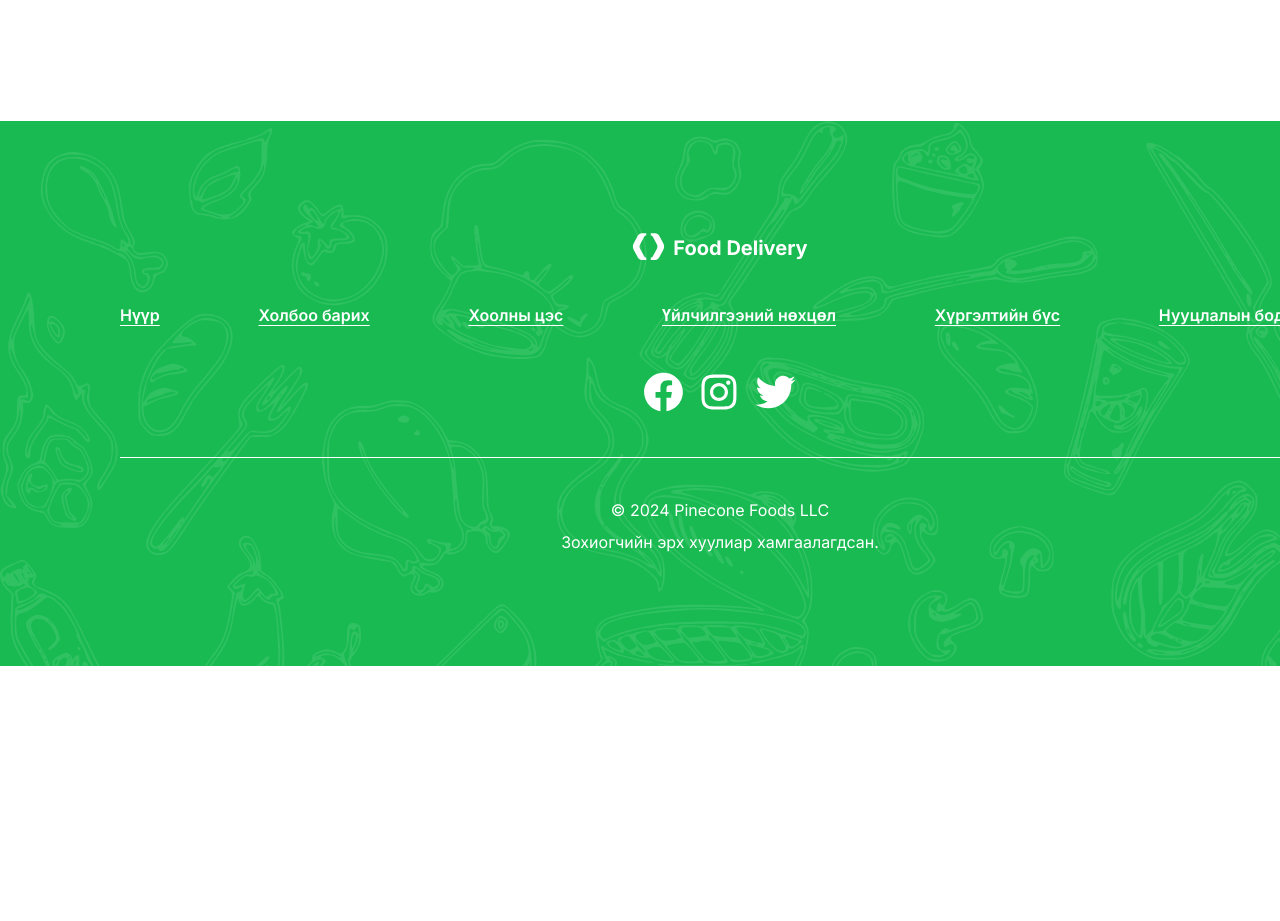
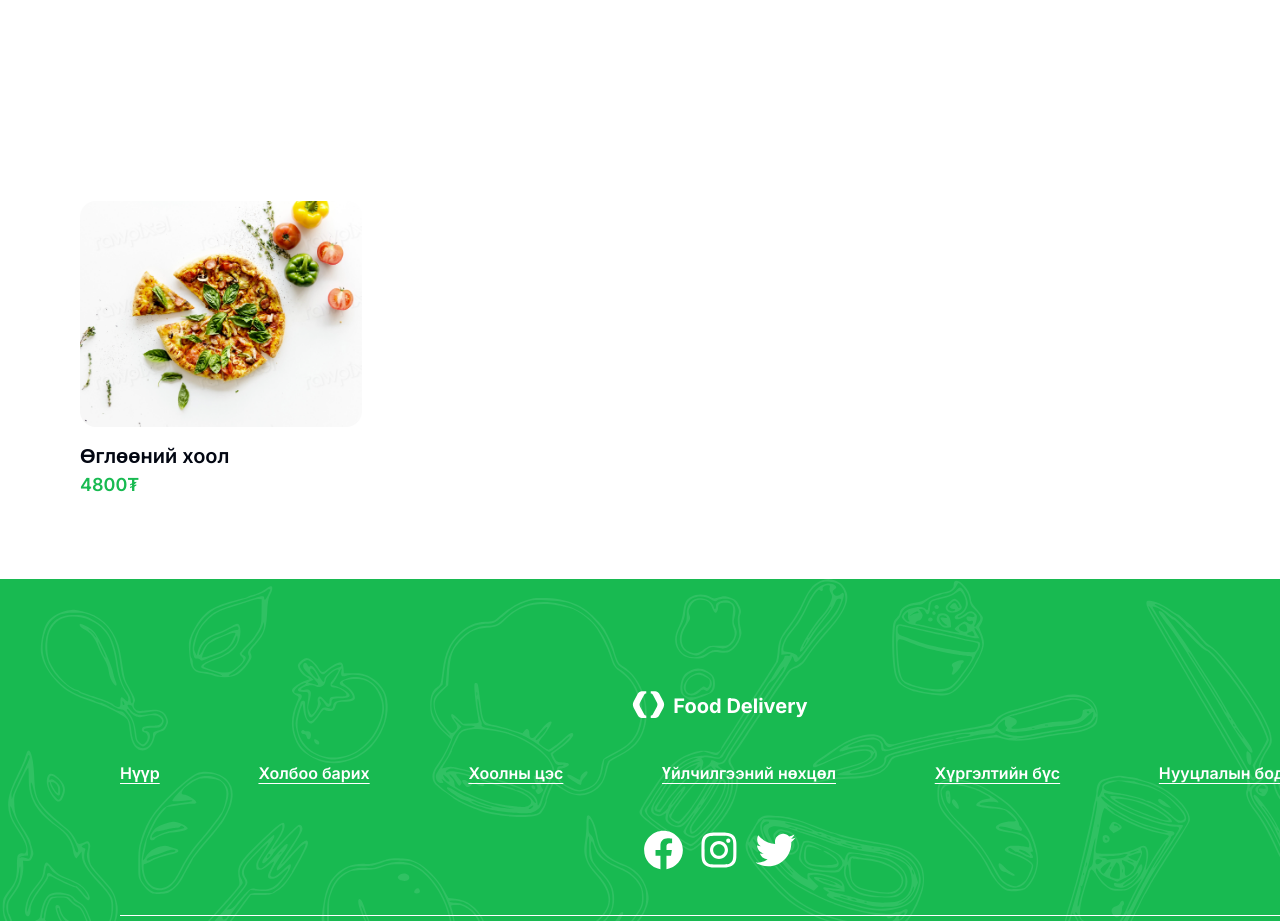
Before and after one commit to 2K241B/Sukhbat-FoodDelivery, a Next.js app in the folder FE/: page / in a window 1280 px wide. Shown: the part 1129-2050 px from the top of the page. Before the commit the page ends 1795 px from the top, so only its background shows below. Built offline with nearby package versions, Linux system fonts and the light colour scheme.

Commit message:
[FE] order detail dialog component (only ui) refactor

```diff
--- a/FE/src/app/page.js
+++ b/FE/src/app/page.js
@@ -1,11 +1,21 @@
 import Feature from '@/components/Feature';
 import HomePageMain from '@/components/HomePageMain';
+import OrderDetailDialog from '@/components/OrderDetailDialog';
+import food from '@/components/assets/cardFood.png';
 
 export default function Home() {
   return (
     <main>
       <HomePageMain />
       <Feature />
+      <div className="p-20">
+        <OrderDetailDialog
+          name="Өглөөний хоол"
+          imageSrc={food}
+          price={4800}
+          recipe="Хулуу, төмс, лууван , сонгино, цөцгийн тос, самрын үр  "
+        />
+      </div>
     </main>
   );
 }
--- a/FE/src/components/OrderDetailDialog.jsx
+++ b/FE/src/components/OrderDetailDialog.jsx
@@ -1,3 +1,4 @@
+'use client';
 import {
   Dialog,
   DialogClose,
@@ -13,6 +14,16 @@ import Image from 'next/image';
 import kk from '@/components/assets/deliveryZone.png';
 import PlusIcon from './icons/PlusIcon';
 import MinusIcon from './icons/MinusIcon';
+import { useEffect, useState } from 'react';
+const style = {
+  container: 'flex flex-col gap-[14px] items-start',
+  imgContainer: 'relative w-[282px] min-h-[186px] rounded-2xl',
+  discount:
+    ' absolute rounded-2xl py-1 px-4 text-lg font-semibold text-white bg-[#18BA51] border-white border-[1px] flex justify-center items-center top-4 right-4',
+  title: 'text-[20px] font-[590]',
+  price: 'text-[#18BA51] font-semibold text-lg',
+  salePrice: 'text-lg line-through',
+};
 
 const styles = {
   dialogContent: 'min-w-[981px] min-h-[564px] flex flex-row gap-[33px]',
@@ -22,19 +33,52 @@ const styles = {
   button: 'rounded-[10px] bg-[#18BA51] text-white h-10',
   submitButton: ' bg-[#18BA51] text-white rounded-[4px]',
   current: 'min-w-[254px] flex items-center justify-center font-semibold',
-  orts: 'text-[#767676] p-3 bg-[#F6F6F6] rounded-[8px] flex items-center justify-center',
+  recipe:
+    'text-[#767676] p-3 bg-[#F6F6F6] rounded-[8px] flex items-center justify-center',
   price: 'text-[18px] font-semibold text-[#18BA51]',
   buttonContainer: 'flex justify-between gap-5',
 };
 
-export const OrderDetailDialog = ({ name, price, orts, imageSrc }) => {
+export const OrderDetailDialog = ({
+  name,
+  price,
+  recipe,
+  imageSrc,
+  salePrice,
+}) => {
+  const [current, setCurrent] = useState(1);
+  useEffect(() => {
+    if (current < 1) return setCurrent(1);
+  }, [current]);
   return (
     <Dialog>
-      <DialogTrigger asChild>
-        <Button variant="outline">Order Detail</Button>
+      <DialogTrigger>
+        <div className={style.container}>
+          <div className={style.imgContainer}>
+            <Image src={imageSrc} className="rounded-2xl " />
+            {salePrice && (
+              <div className={style.discount}>
+                {Math.floor(((salePrice - price) / salePrice) * 100)}%
+              </div>
+            )}
+          </div>
+
+          <div>
+            <h2 className={style.title}>{name}</h2>
+            <div className="flex gap-4">
+              {price && <p className={style.price}>{price}₮</p>}
+              {salePrice && <p className={style.salePrice}>{salePrice}₮</p>}
+            </div>
+          </div>
+        </div>
       </DialogTrigger>
       <DialogContent className={styles.dialogContent}>
-        <Image src={imageSrc} width={500} height={500} />
+        <Image
+          src={imageSrc}
+          width={500}
+          height={500}
+          style={{ objectFit: 'cover' }}
+        />
         <div className={styles.subContainer}>
           <div>
             <h2 className={styles.header}>{name}</h2>
@@ -42,15 +86,21 @@ export const OrderDetailDialog = ({ name, price, orts, imageSrc }) => {
           </div>
           <div className="flex flex-col gap-3">
             <h4 className={styles.subHeader}>Орц</h4>
-            <p className={styles.orts}>{orts}</p>
+            <p className={styles.recipe}>{recipe}</p>
           </div>
           <h4 className={styles.subHeader}>Тоо</h4>
           <div className={styles.buttonContainer}>
-            <Button className={styles.button}>
+            <Button
+              onClick={() => setCurrent(current - 1)}
+              className={styles.button}
+            >
               <MinusIcon />
             </Button>
-            <p className={styles.current}>1</p>
-            <Button className={styles.button}>
+            <p className={styles.current}>{current}</p>
+            <Button
+              onClick={() => setCurrent(current + 1)}
+              className={styles.button}
+            >
               <PlusIcon />
             </Button>
           </div>
```
Also changed, not shown: FE/src/components/assets/cardFood.png.
